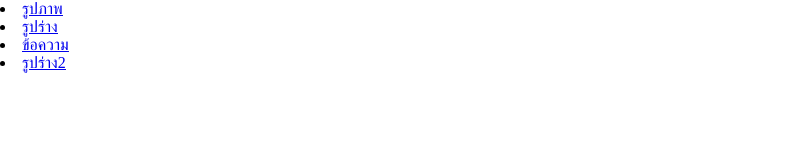
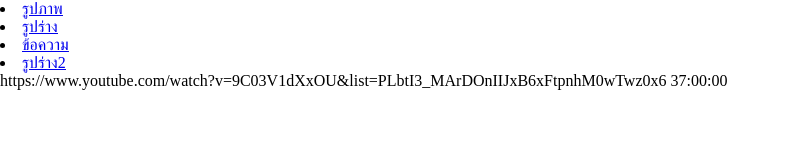
Before and after one commit to Monparty/gsap-basic, a plain HTML site: page index.html in a window 1280 px wide. Shown: the whole page, without its empty margins (0-790 px from the left). Drawn offline with Linux system fonts and the light colour scheme; files that its build step writes are made by us from their sources.

Commit message:
add time line

```diff
--- a/index.html
+++ b/index.html
@@ -16,5 +16,7 @@
             <li><a href="element2/">รูปร่าง2</a></li>
         </u>
     </nav>
+
+    https://www.youtube.com/watch?v=9C03V1dXxOU&list=PLbtI3_MArDOnIIJxB6xFtpnhM0wTwz0x6 37:00:00
 </body>
 </html>
```
